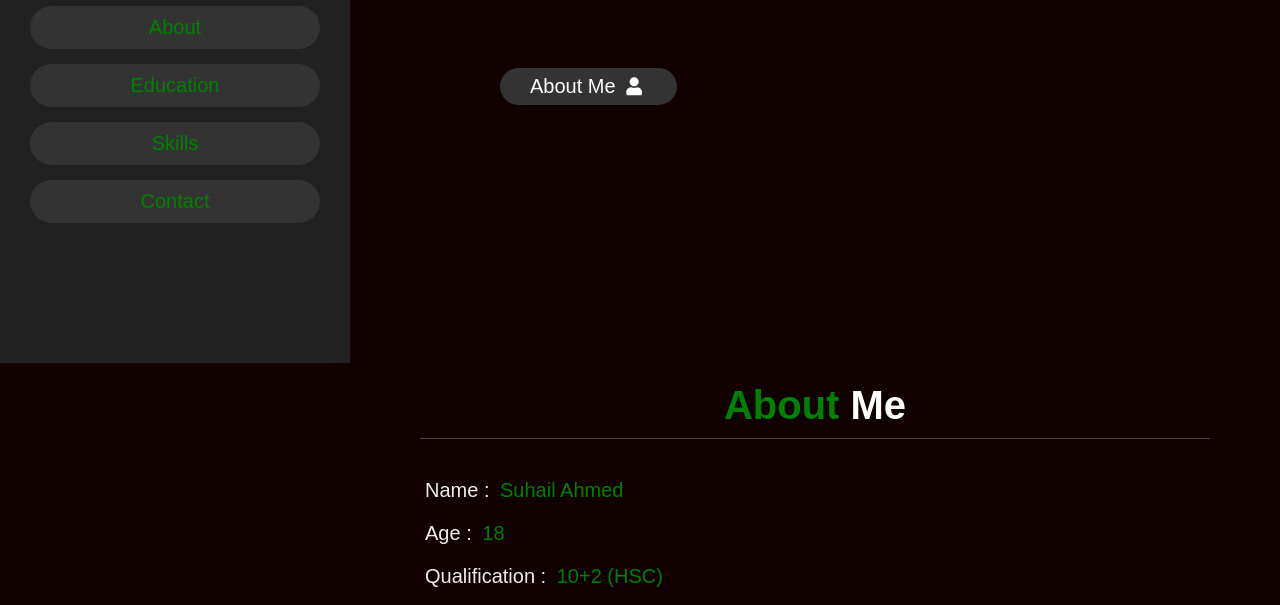
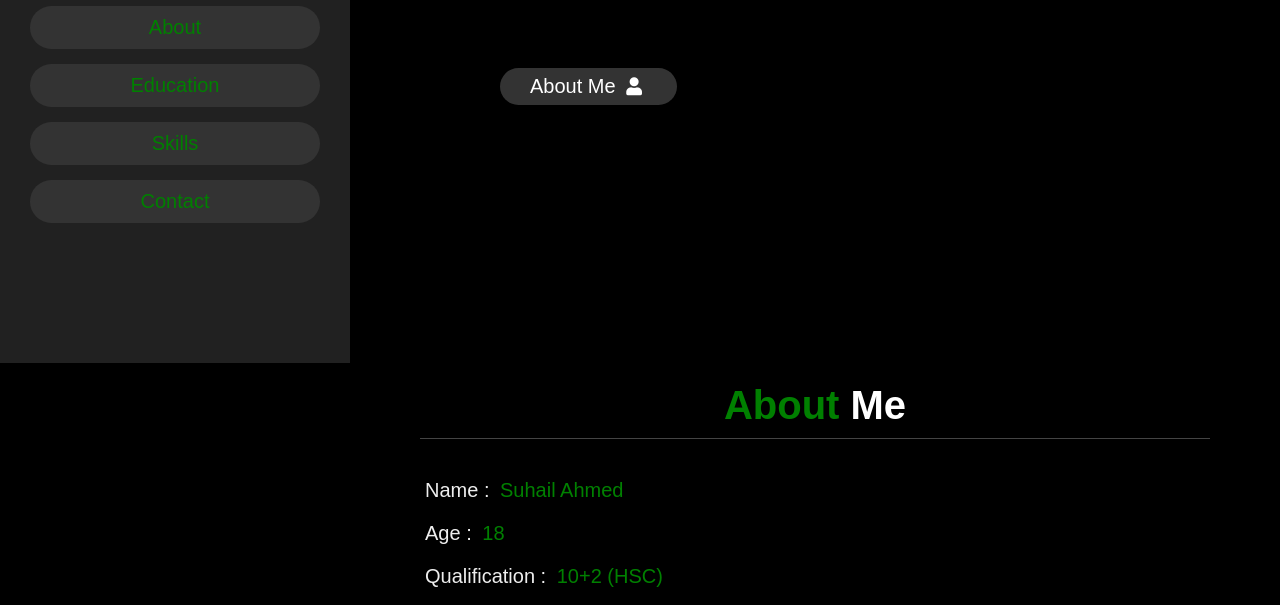
Before and after one commit to SuhailAhmedd/Portfolio-Website, a plain HTML site: page index.html in a window 1280 px wide. Shown: the part 437-1042 px from the top of the page. Drawn offline with nearby package versions, Linux system fonts and the light colour scheme; a web font is replaced by a local one.

Commit message:
Update styles.css

```diff
--- a/styles.css
+++ b/styles.css
@@ -66,7 +66,7 @@ html::-webkit-scrollbar-thumb {
 }
 
 body {
-  background: #100;
+  background: #000;
   overflow-x: hidden;
   padding-left: 35rem;
 }
```
